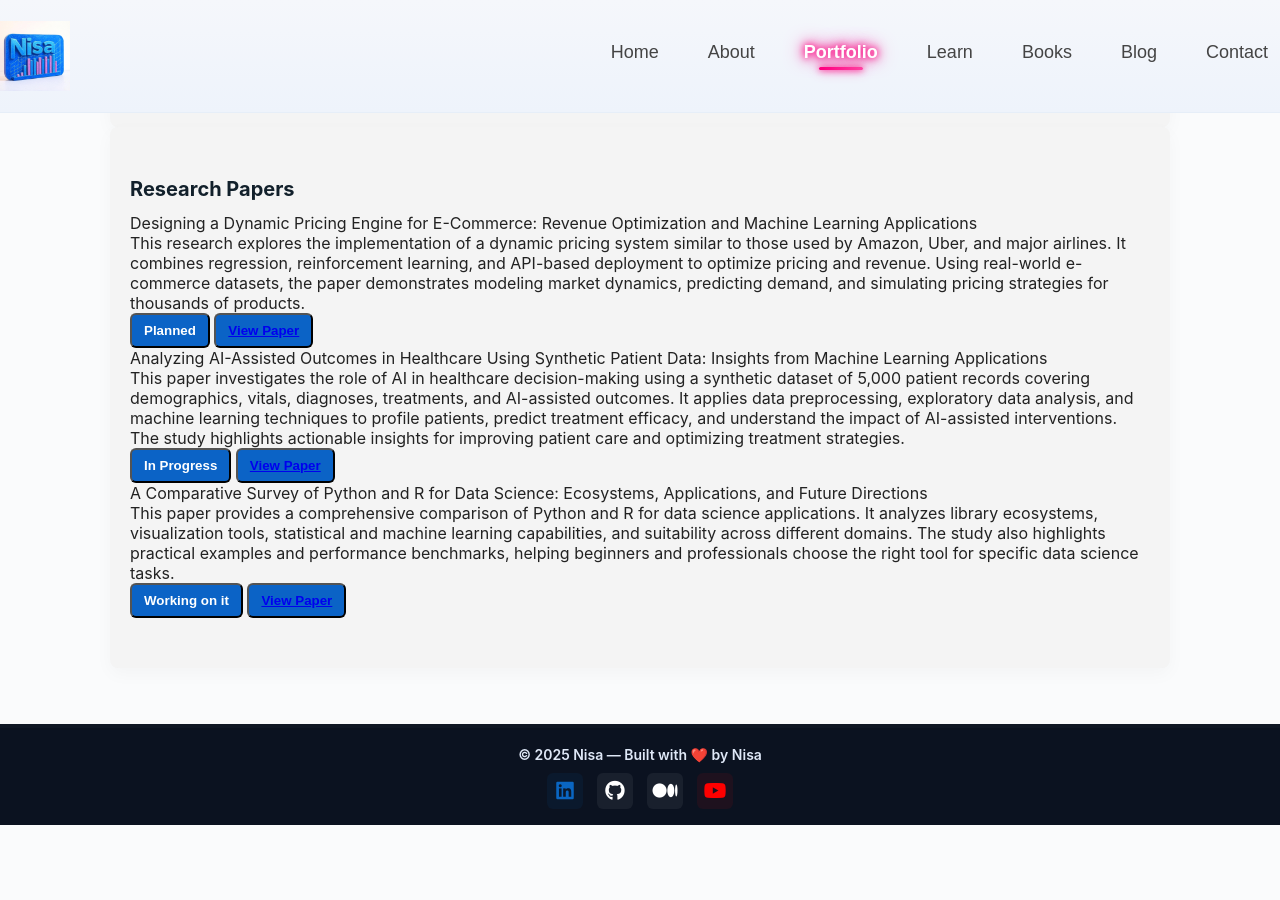
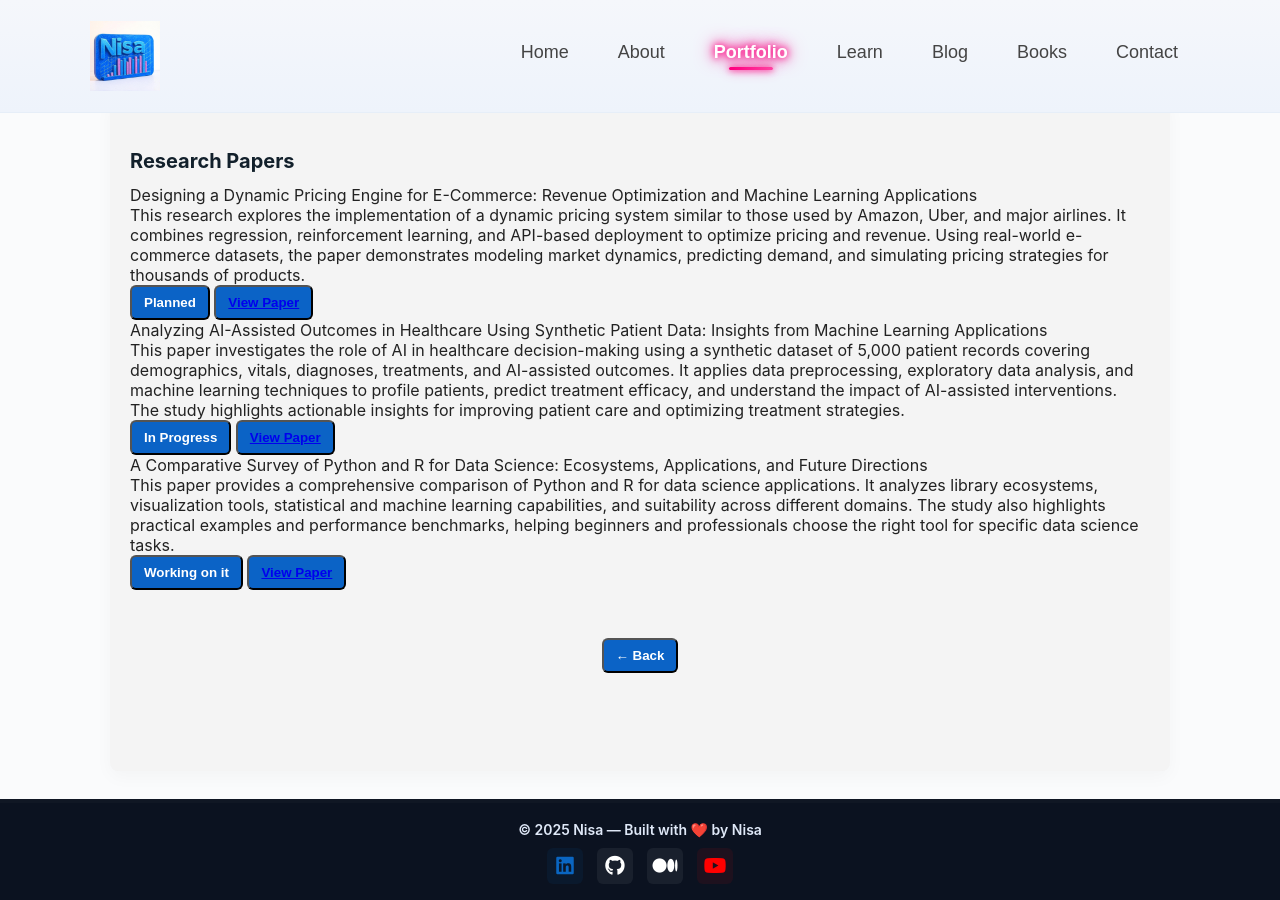
Before and after one commit to tabassumunnisa19/My_Personal_Website, a Jekyll site: the page portfolio.html, which Jekyll copies as it is, in a window 1280 px wide and 900 px high, scrolled down 681 px. Built offline with Jekyll 4.4.1, drawn with Linux system fonts in a browser that asks for light colours; before the commit the page ends 1506 px from its top, so only the background shows below that.

Commit message:
Update portfolio.html

```diff
--- a/portfolio.html
+++ b/portfolio.html
@@ -1,43 +1,37 @@
-
-<!doctype html>
+<!DOCTYPE html>
 <html lang="en">
 <head>
-  <meta charset="utf-8">
-  <meta name="viewport" content="width=device-width,initial-scale=1">
-  <title>Portfolio — Nisa</title>
-  <link rel="stylesheet" href="style.css">
+  <meta charset="UTF-8">
+  <meta name="viewport" content="width=device-width, initial-scale=1.0">
+  <title>Portfolio & Research — Nisa</title>
+  <link rel="stylesheet" href="../style.css">
   <link rel="stylesheet" href="https://cdnjs.cloudflare.com/ajax/libs/font-awesome/6.4.0/css/all.min.css">
 </head>
 <body>
 
+  <!-- Header -->
   <header class="site-header">
-  <div class="header-inner">
-    <a href="index.html" class="logo">
-      <img src="logo.jpg" alt="Nisa Logo">
-    </a>
-
-    <!-- Hamburger button -->
+    <div class="site-container header-inner">
+      <a href="../index.html" class="logo"><img src="../logo.jpg" alt="Nisa logo" /></a>
       <button class="menu-toggle" aria-label="Toggle menu">
         <span class="bar"></span>
         <span class="bar"></span>
         <span class="bar"></span>
       </button>
-
-    <!-- Navigation -->
-    <nav class="navbar">
-      <a href="index.html">Home</a>
-      <a href="about.html">About</a>
-      <a href="portfolio.html" class="active">Portfolio</a>
-      <a href="learn.html">Learn</a>
-      <a href="books.html">Books</a>
-      <a href="blog.html">Blog</a>
-      <a href="contact.html">Contact</a>
+      <nav id="main-nav" class="navbar" role="navigation">
+        <a href="../index.html">Home</a>
+        <a href="../about.html">About</a>
+        <a href="../portfolio.html" class="active">Portfolio</a>
+        <a href="../learn.html">Learn</a>
+        <a href="../blog.html">Blog</a>
+        <a href="../books.html">Books</a>
+        <a href="../contact.html">Contact</a>
       </nav>
     </div>
   </header>
 
-<main>
-  <div class="site-container">
+  <!-- Main Content -->
+  <main class="site-container">
 
     <!-- Portfolio Projects Section -->
     <section class="section">
@@ -87,7 +81,7 @@
       <h2>Research Papers</h2>
       <div class="research-grid">
 
-    <!-- Paper 1: Dynamic Pricing -->
+        <!-- Paper 1 -->
         <div class="research-card">
           <div class="research-title">
             Designing a Dynamic Pricing Engine for E-Commerce: Revenue Optimization and Machine Learning Applications
@@ -101,7 +95,7 @@
           </div>
         </div>
 
-    <!-- Paper 2: AI in Healthcare -->
+        <!-- Paper 2 -->
         <div class="research-card">
           <div class="research-title">
             Analyzing AI-Assisted Outcomes in Healthcare Using Synthetic Patient Data: Insights from Machine Learning Applications
@@ -115,7 +109,7 @@
           </div>
         </div>
 
-    <!-- Paper 3: Python vs R -->
+        <!-- Paper 3 -->
         <div class="research-card">
           <div class="research-title">
             A Comparative Survey of Python and R for Data Science: Ecosystems, Applications, and Future Directions
@@ -130,23 +124,35 @@
         </div>
 
       </div>
+
+      <!-- Back Button -->
+      <div style="text-align:center; margin:3rem 0;">
+        <button onclick="history.back()" class="btn">← Back</button>
+      </div>
+
     </section>
 
-  </div>
   </main>
 
+  <!-- Footer -->
   <footer class="site-footer">
     <div class="site-container footer-inner">
       <p class="copyright">© 2025 Nisa — Built with <span class="heart">❤️</span> by Nisa</p>
       <div class="socials" aria-label="social links">
-      <a href="#" class="social linkedin" title="LinkedIn" aria-label="LinkedIn"><i class="fab fa-linkedin" aria-hidden="true"></i></a>
-      <a href="#" class="social github" title="GitHub" aria-label="GitHub"><i class="fab fa-github" aria-hidden="true"></i></a>
-      <a href="#" class="social medium" title="Medium" aria-label="Medium"><i class="fab fa-medium" aria-hidden="true"></i></a>
-      <a href="#" class="social youtube" title="YouTube" aria-label="YouTube"><i class="fab fa-youtube" aria-hidden="true"></i></a>
+        <a href="#" class="social linkedin"><i class="fab fa-linkedin"></i></a>
+        <a href="#" class="social github"><i class="fab fa-github"></i></a>
+        <a href="#" class="social medium"><i class="fab fa-medium"></i></a>
+        <a href="#" class="social youtube"><i class="fab fa-youtube"></i></a>
       </div>
     </div>
   </footer>
 
-<script src="script.js"></script>
+  <!-- Scripts -->
+  <script>
+    const menuToggle = document.querySelector('.menu-toggle');
+    const mainNav = document.getElementById('main-nav');
+    menuToggle.addEventListener('click', () => mainNav.classList.toggle('show'));
+  </script>
+
 </body>
 </html>
```
Lines whose indentation alone changed are shown as unchanged.
